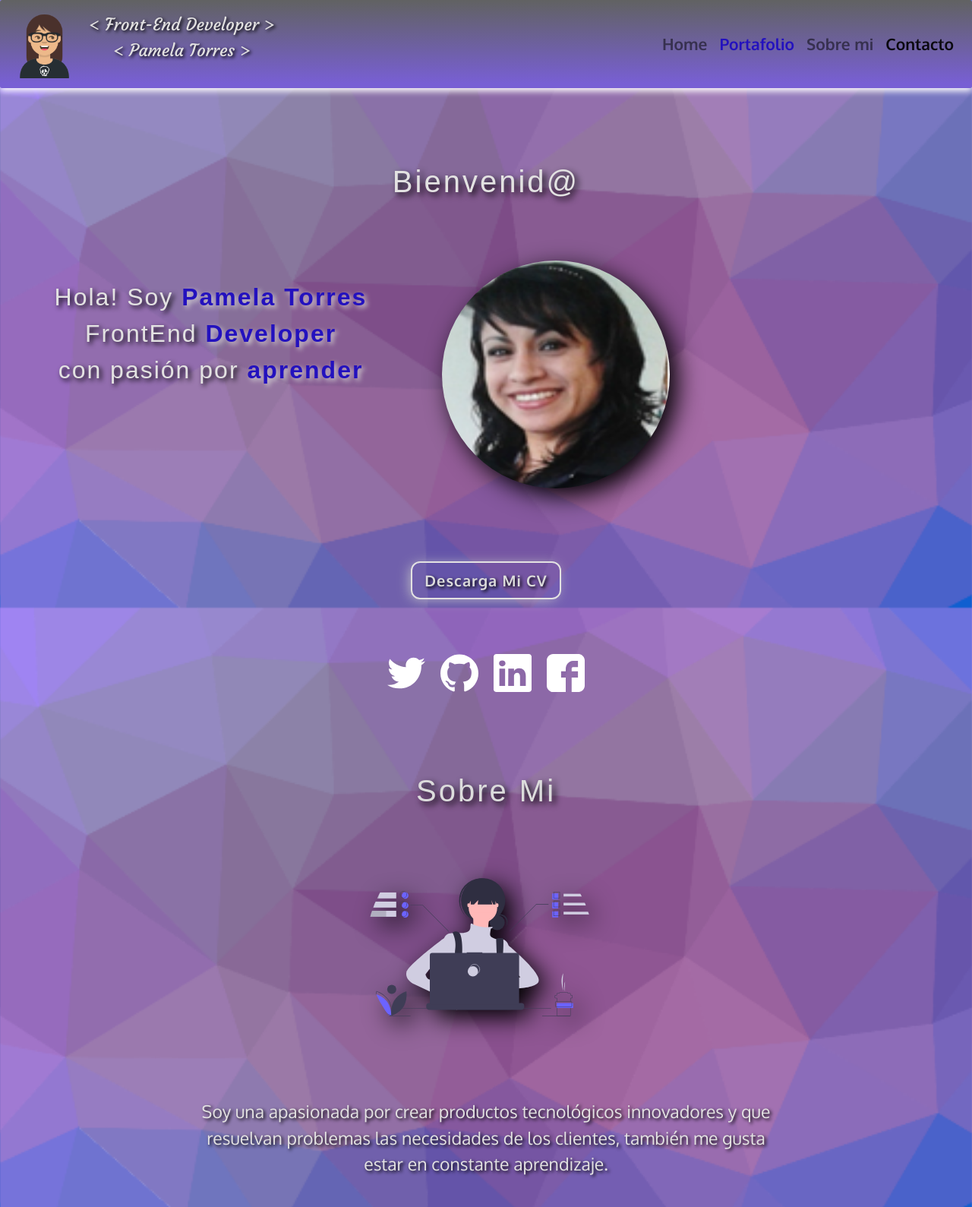
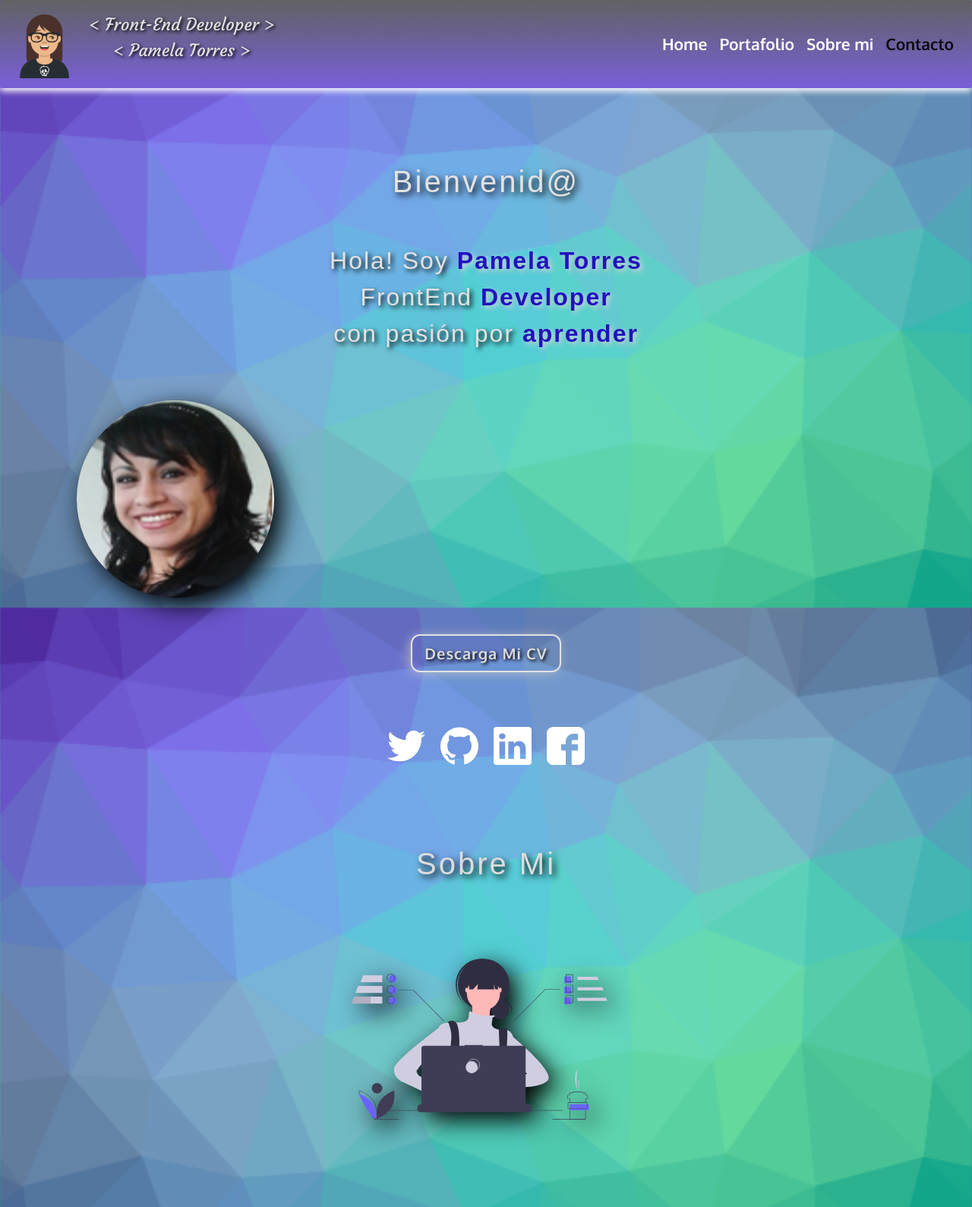
Before and after one commit to Pamela-C-Torres-Gtz/Portafolio, a website with bundled scripts: page index.html in a window 1280 px wide. Shown: the top 1589 px of the page at 76% size. Built offline with nearby package versions, Linux system fonts and the light colour scheme; files whose address does not match are found by name; a web font is replaced by a local one.

Commit message:
Trabajando con la grilla

```diff
--- a/index.html
+++ b/index.html
@@ -17,6 +17,7 @@
       integrity="sha384-ggOyR0iXCbMQv3Xipma34MD+dH/1fQ784/j6cY/iJTQUOhcWr7x9JvoRxT2MZw1T"
       crossorigin="anonymous"
     />
+    <script src="https://kit.fontawesome.com/f63a9efe5a.js" crossorigin="anonymous"></script>
     <link href="https://fonts.googleapis.com/css?family=Oxygen:400,700&display=swap" rel="stylesheet">
     <link href="https://fonts.googleapis.com/css?family=Courgette&display=swap" rel="stylesheet">
     <link href="https://fonts.googleapis.com/css?family=Aclonica&display=swap" rel="stylesheet">
@@ -28,7 +29,7 @@
     <nav id="header" class="navbar navbar-expand-lg navbar-light sticky-top">
         <div class="navbar-brand" href="#">
           <img src="./src/img/avatar_pame.png" alt="Pamela logo" class="navbar-img" />  </div>
-          <p class="navbar-logo text-center mr-auto">< Front-End Developer ></FrontEnd><br /> < Pamela Torres ></Pamela></p>
+          <p class="navbar-logo d-none de-sm-none d-md-block text-center mr-auto">< Front-End Developer ></FrontEnd><br /> < Pamela Torres ></Pamela></p>
 
           <button class="navbar-toggler" type="button" data-toggle="collapse" data-target="#navbarSupportedContent" aria-controls="navbarSupportedContent" aria-expanded="false" aria-label="Toggle navigation">
           <span class="navbar-toggler-icon"></span>
@@ -58,18 +59,18 @@
     <section id="home" class="home container-fluid text-center p-0 mt-5 mb-5">
       <div class="d-flex flex-column mb-5">
         <h1>Bienvenid@</h1>
-        <div class="row container fluid mt-5 mb-5">
-      <div class="col-12 col-md-6">
+        <div class="container-fluid text-center m-auto mt-5 mb-5">
+      <div class="col-12 col-md-6 mt-4 container-fluid text-center">
         <h2 class="mt-5 mb-3">
           Hola! Soy<strong>&nbsp;Pamela Torres</strong> <br />
           FrontEnd<strong>&nbsp;Developer <br /> </strong> con pasión por<strong>&nbsp;aprender</strong>
         </h2>
       </div><br/>
-      <div class="col-12 col-md-4">
-         <img class="foto mt-4" src="src/img/pame_perfil.png" width="500" height="300" alt="imagen principal del sitio" />
+      <div class="col-12 col-md-4 ml-3 text-center">
+         <img class="foto mt-4" src="src/img/pame_perfil.png" alt="imagen principal del sitio" />
       </div>
     </div>
-      <div class="container-fluid text-center mt-5">
+      <div class="container-fluid text-center mt-5 container-fluid">
         <a class="link" href="/src/Pamela-Torres-CV.pdf" target="_blank">
           <button type="button" class="btn btn-outline-secondary btn-lg">
             Descarga Mi CV</button></a>
@@ -90,7 +91,6 @@
        <div class="d-flex flex-column text-center">
             <h1>Sobre Mi</h1>
             <div>
-
            <img class="sobremi-image mt-4" src="src/img/dev_focus.svg" width="500" height="300" alt="developer" />
           </div>
           <div class="mt-4 mb-5">
@@ -217,6 +217,7 @@
               </div>
           </div>
         </div>
+      </div>
     </section>
 
 
@@ -233,7 +234,7 @@
                           <figcaption class="card-body trasera">
                             <h3 class="card-title">Women Dev</h3>
                             <p class="card-text mt-3 mb-3">Web App de  una red social para mujeres developers donde puedan comunicarse, compartir contenido, y ayudar a difundir conocimiento.
-                                <br /><br />Creado con HTML5, CSS y JavaScript Firebase apoyado de Figma y  Git/Github.
+                                <br /><br /><i class="fab fa-js-square"></i><i class="fab fa-html5"></i><i class="fab fa-css3-alt"></i><img class="fab" src="src/img/firebase-blanco.png" width="30" height="30"> <i class="fab fa-git-alt"></i><i class="fab fa-github"></i><i class="fab fa-figma"></i>
                                 </p>
                                 <a href="https://github.com/Pamela-C-Torres-Gtz/MEX008-social-network" class="btn btn-outline-secondary btn-lg mt-3 mb-2 mr-4" target="blanck">Código</a>
                                 <a href="https://pamela-c-torres-gtz.github.io/MEX008-social-network/src/index.html" class="btn btn-outline-secondary btn-lg mt-3 mb-2 mr-4" target="blanck">Demo</a>
@@ -249,7 +250,7 @@
                             <div class="card-body">
                               <h3 class="card-title">MD-Link</h3>
                               <p class="card-text mt-3 mb-3">Herramienta creada en Node.js que lee y analiza archivos con extensión de formato .md, que verifica los links contenidos y reporta estadísticas de validación.
-                                  <br /><br />Creado con Node.JS, Tests Jets, ejecutable a travez Bash,  apoyado de Git/Github.
+                                  <br /><br /><i class="fab fa-node" font-size="50"></i> Tests Jets, <i class="fab fa-digital-tachograph"></i> <i class="fab fa-git-alt"></i><i class="fab fa-github"></i>
                                   </p>
                               <a href="https://github.com/Pamela-C-Torres-Gtz/MEX008-FE-md-link" class="btn btn-outline-secondary btn-lg mt-3 mb-2 mr-4" target="blanck">Código</a>
                               <a href="https://github.com/Pamela-C-Torres-Gtz/MEX008-FE-md-link/blob/master/README.md" class="btn btn-outline-secondary btn-lg mt-3 mb-2 mr-4" target="blanck">Demo</a>
@@ -265,7 +266,8 @@
                               <div class="card-body">
                                 <h3 class="card-title">Pan D'Monium</h3>
                                 <p class="card-text mt-3 mb-3">Web App que eficienta la toma de comandas y atención a los clientes en un restaurante Vegano. esste proyecto se realizo de manera colaborativa
-                                    <br /><br /> Creado con React, HTM5, CSS, JS, reactstrap, PWA, Figma,  apoyado de Git/Github.
+                                    <br /><br /><i class="fab fa-react"></i><i class="fab fa-js-square"></i><i class="fab fa-html5"></i><i class="fab fa-css3-alt"></i><i class="fab fa-git-alt"></i><i class="fab fa-github"></i> <i class="fab fa-bootstrap"></i><i class="fab fa-figma"></i>PWA
+
                                     </p>
                                     <a href="https://github.com/Pamela-C-Torres-Gtz/MEX008-FE-Burger-Queen" class="btn btn-outline-secondary btn-lg mt-3 mb-2 mr-4" target="blanck">Código</a>
                                    <a href="http://Pamela-C-Torres-Gtz.github.io/MEX008-FE-Burger-Queen" class="btn btn-outline-secondary btn-lg mt-3 mb-2 mr-4" target="blanck">Demo</a>
--- a/src/css/index.css
+++ b/src/css/index.css
@@ -1,3 +1,6 @@
+/* Small devices (landscape phones, 320px and up)
+@media (min-width: 320px) {...}
+
 /*Small devices (landscape phones, 576px and up)
 @media (min-width: 576px) { ... }
 
@@ -12,7 +15,7 @@
 
 
 .body {
-    background-image: url(../img/trianglify-lowres.png);
+    background-image: url(../img/trianglify-lowres2.png);
     background-repeat: no-repeat;
     background-size: cover;
     background-attachment: fixed;
@@ -20,7 +23,7 @@
 }
 
 .text-pamela {
-    color: #2311be !important;
+    color: #2311be;
 }
 
 #header {
@@ -65,7 +68,7 @@ background: linear-gradient(0deg, rgba(120,95,212,1) 5%, rgba(97,98,98,1) 100%);
     color: #e3e2e2;
 }
 
-.nav-link {
+.navbar-light .navbar-nav .nav-link {
     color: white;
     font-size: 21px;
 }
@@ -91,7 +94,7 @@ h2 {
     font-size: 22px auto;
     line-height: 1.5;
     letter-spacing: 2px;
-    margin: 0;
+    margin-top: 90px;
     font-family: 'Aclonica', sans-serif;
     text-shadow:black 0.1em 0.1em 0.2em;
 
@@ -106,8 +109,8 @@ h2 strong{
     border-radius: 70%;
     margin-top: 10px;
     margin-right: 1rem;
-    width: 300px;
-    height: 300px;
+    width: 260px;
+    height: 260px;
     align-content: center;
     justify-content: center;
     filter: drop-shadow(10px 10px 16px rgb(0, 0, 0));
@@ -140,8 +143,8 @@ h2 strong{
     border-radius: 70%;
     margin-top: 10px;
     margin-right: 1rem;
-    width: 300px;
-    height: 300px;
+    width: 350px;
+    height: 350px;
     align-content: center;
     justify-content: center;
     filter: drop-shadow(10px 10px 16px rgb(0, 0, 0));
@@ -163,7 +166,7 @@ h4 {
 }
 
 .nav-pills .nav-link a, .nav-pills .nav-link.active a {
-    color:white !important;
+    color:white;
 }
 #v-pills-tab {
     margin-top: 45%;
@@ -298,6 +301,19 @@ h4 {
     color: #dcdcdc;
 }
 
+.fab {
+   color: white;
+   font-size: 30px;
+   margin-left: 2%;
+}
+
+.fa-node{
+    color: white;
+   font-size: 40px;
+   margin-right: 2%;
+
+}
+
 .form .text-center{
     font-size: 22px;
     letter-spacing: 3px;
```
Also changed, not shown: src/img/cool-background.png (added), src/img/trianglify-lowres2.png (added), src/img/trianglify-lowres3.png (added).
